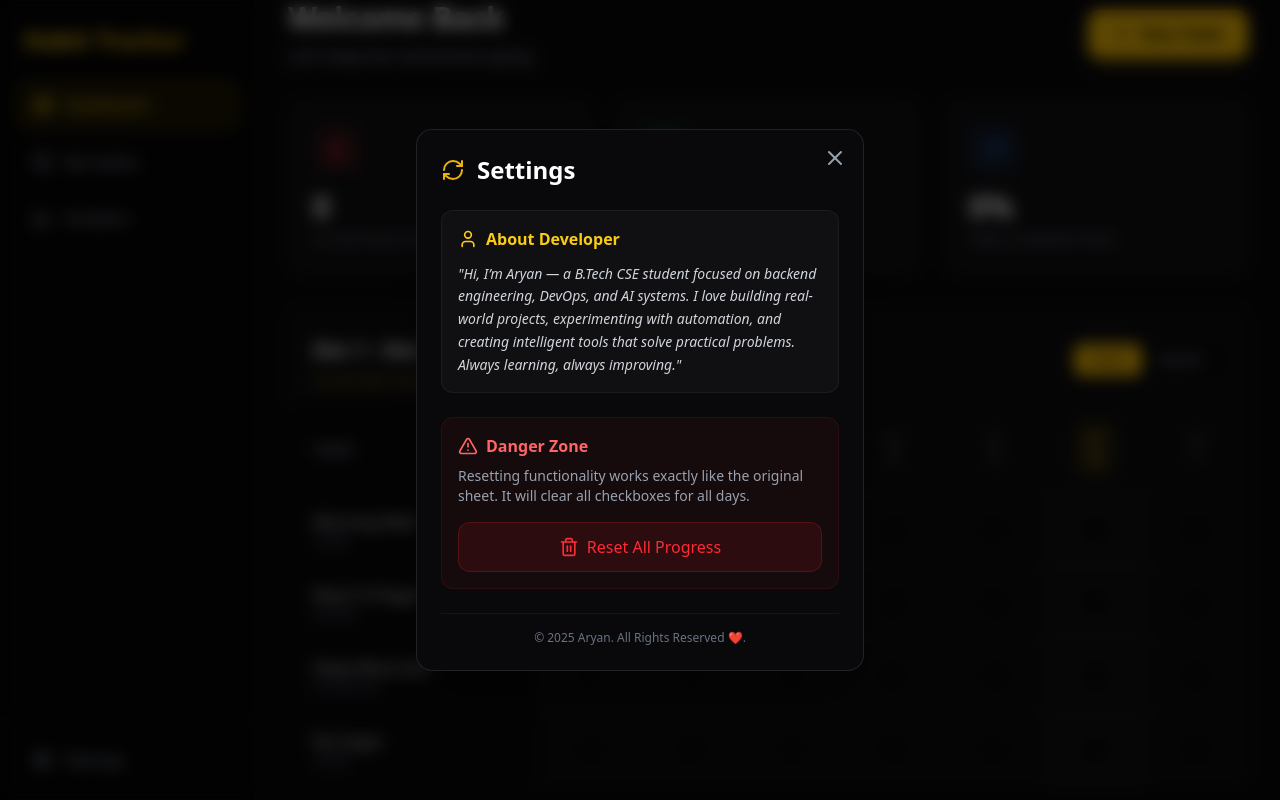
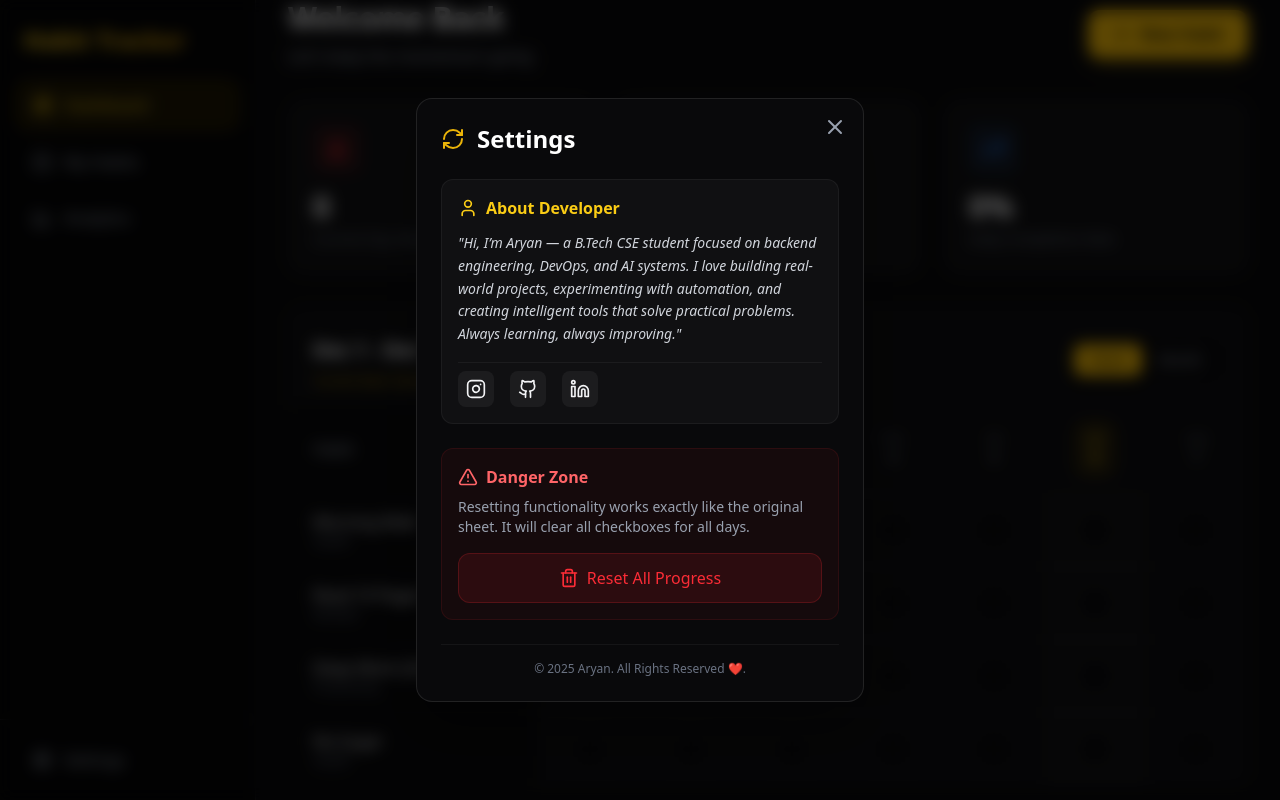
Before and after one commit to Aryan24a-git/habit-tracker, a React (Vite) app: page / in a window 1280 px wide. Both pictures are taken after a click on the button "Settings". Built offline with nearby package versions, Linux system fonts and the light colour scheme.

Commit message:
Feat: Add social media links to settings

```diff
--- a/src/components/SettingsModal.tsx
+++ b/src/components/SettingsModal.tsx
@@ -1,5 +1,5 @@
 import React from 'react';
-import { X, RefreshCw, Trash2, AlertTriangle, User } from 'lucide-react';
+import { X, RefreshCw, Trash2, AlertTriangle, User, Instagram, Github, Linkedin } from 'lucide-react';
 import { useHabits } from '../context/HabitContext';
 import { InstallPWA } from './InstallPWA';
 
@@ -43,9 +43,40 @@ export const SettingsModal: React.FC<SettingsModalProps> = ({ isOpen, onClose })
                             <User className="w-5 h-5" />
                             About Developer
                         </h3>
-                        <p className="text-sm text-gray-300 leading-relaxed italic">
+                        <p className="text-sm text-gray-300 leading-relaxed italic mb-4">
                             "Hi, I’m Aryan — a B.Tech CSE student focused on backend engineering, DevOps, and AI systems. I love building real-world projects, experimenting with automation, and creating intelligent tools that solve practical problems. Always learning, always improving."
                         </p>
+
+                        {/* Social Links */}
+                        <div className="flex items-center gap-4 pt-2 border-t border-white/5">
+                            <a
+                                href="https://instagram.com/aryansk282"
+                                target="_blank"
+                                rel="noopener noreferrer"
+                                className="p-2 bg-white/5 rounded-lg hover:bg-gold-500/10 hover:text-gold-400 transition-all duration-200 group"
+                                title="Instagram"
+                            >
+                                <Instagram className="w-5 h-5" />
+                            </a>
+                            <a
+                                href="https://github.com/Aryan24a-git"
+                                target="_blank"
+                                rel="noopener noreferrer"
+                                className="p-2 bg-white/5 rounded-lg hover:bg-gold-500/10 hover:text-gold-400 transition-all duration-200 group"
+                                title="GitHub"
+                            >
+                                <Github className="w-5 h-5" />
+                            </a>
+                            <a
+                                href="https://linkedin.com/in/aryan-sk"
+                                target="_blank"
+                                rel="noopener noreferrer"
+                                className="p-2 bg-white/5 rounded-lg hover:bg-gold-500/10 hover:text-gold-400 transition-all duration-200 group"
+                                title="LinkedIn"
+                            >
+                                <Linkedin className="w-5 h-5" />
+                            </a>
+                        </div>
                     </div>
 
                     {/* Danger Zone */}
```
